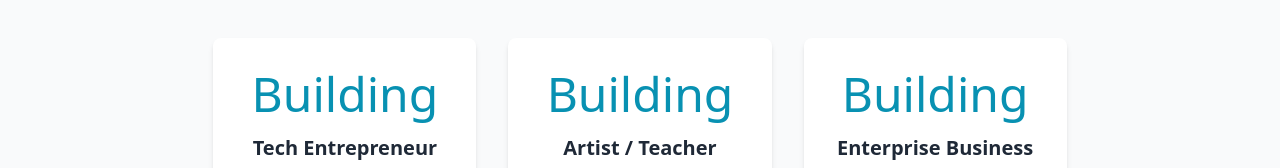
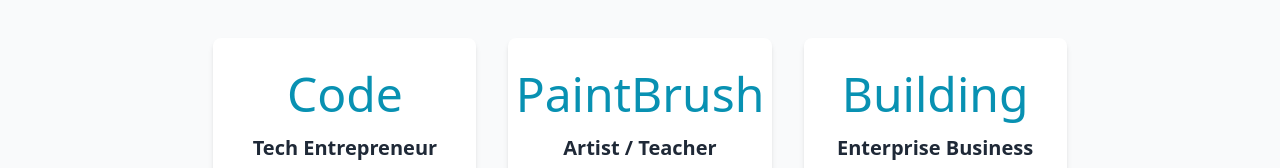
Before and after one commit to Gadget-Software/website, a SvelteKit app: page /process in a window 1280 px wide. Shown: the part 226-394 px from the top of the page. Built offline with nearby package versions, Linux system fonts and the light colour scheme.

Commit message:
Update conditional rendering for icons based on slug

```diff
--- a/src/routes/process/+page.svelte
+++ b/src/routes/process/+page.svelte
@@ -35,7 +35,7 @@
         >
           <div class="mb-4 text-5xl text-cyan-600 group-hover:text-cyan-800 transition">
             <!-- Simple icons – replace with your own if you want -->
-            {#if opt.slug === "tech-entrepreneur"}Code{:else if opt.slug === "artist-teacher"}PaintBrush{:else}Building{/if}
+            {#if opt.slug === "mvp"}Code{:else if opt.slug === "personal-brand"}PaintBrush{:else}Building{/if}
           </div>
           <h3 class="text-xl font-semibold text-gray-800 mb-2">
             {opt.label}
```
